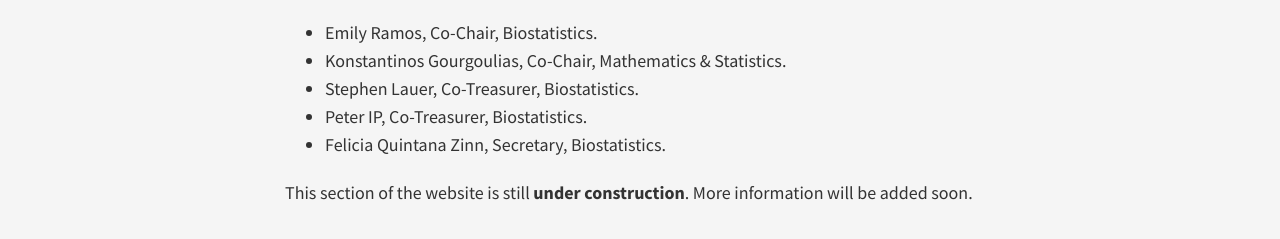
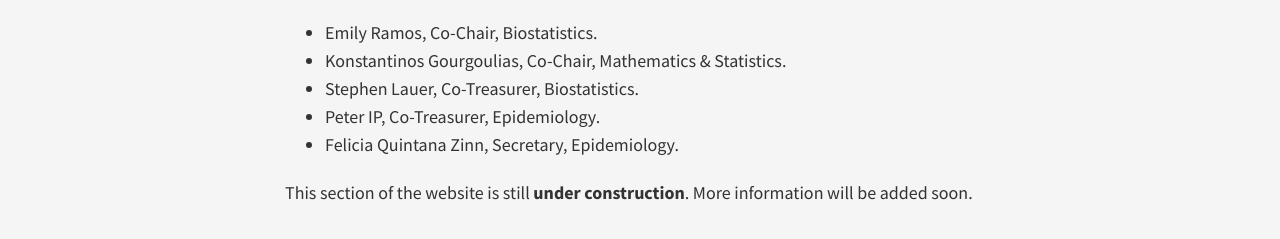
Before and after one commit to gridclub/gridclub.github.io, a Jekyll site: the page built from contact/index.md, in a window 1280 px wide. Shown: the part 364-603 px from the top of the page. Built offline with Jekyll 4.4.1, drawn with Linux system fonts in a browser that asks for light colours; nearby versions of some CDN libraries.

Commit message:
Fixes for contact page

```diff
--- a/contact/index.md
+++ b/contact/index.md
@@ -10,7 +10,7 @@ Current officers of the group :
 * Emily Ramos, Co-Chair, Biostatistics.
 * Konstantinos Gourgoulias, Co-Chair, Mathematics & Statistics.
 * Stephen Lauer, Co-Treasurer, Biostatistics.
-* Peter IP, Co-Treasurer, Biostatistics.
-* Felicia Quintana Zinn, Secretary, Biostatistics.
+* Peter IP, Co-Treasurer, Epidemiology.
+* Felicia Quintana Zinn, Secretary, Epidemiology.
 
 This section of the website is still **under construction**. More information will be added soon.
```
